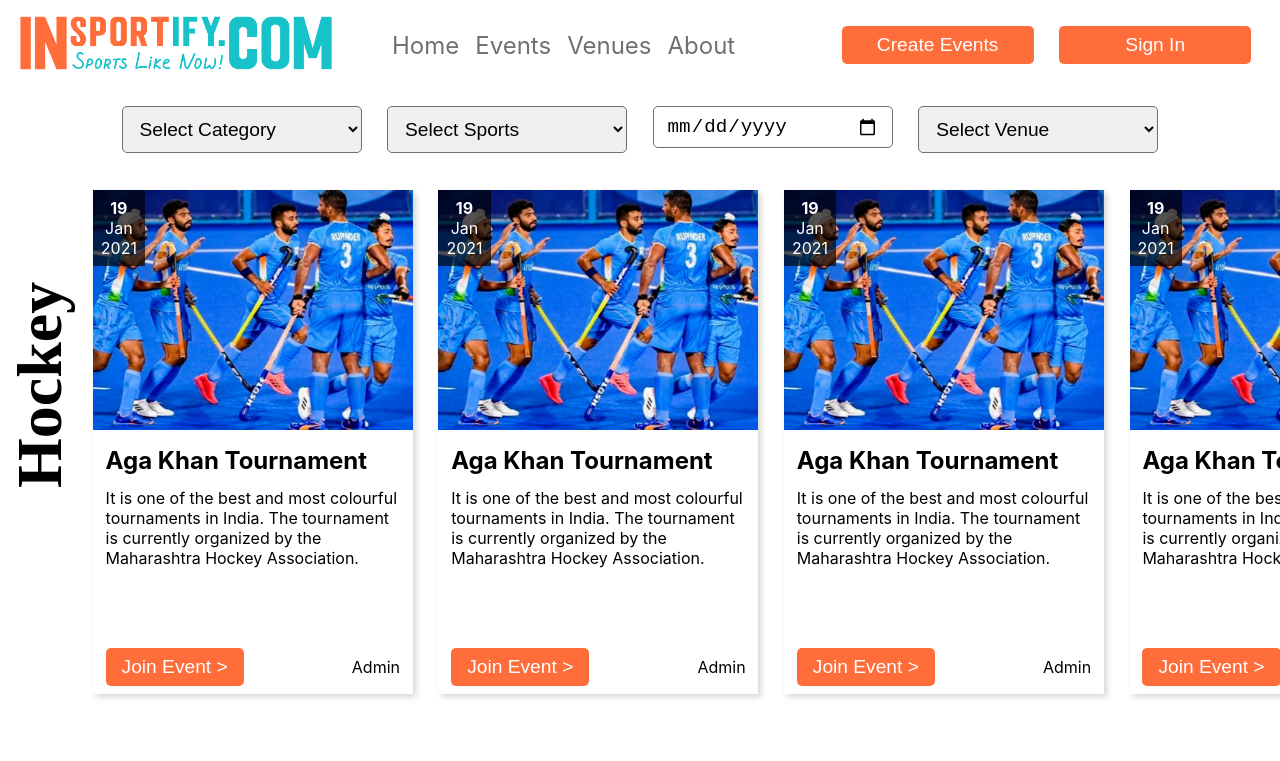
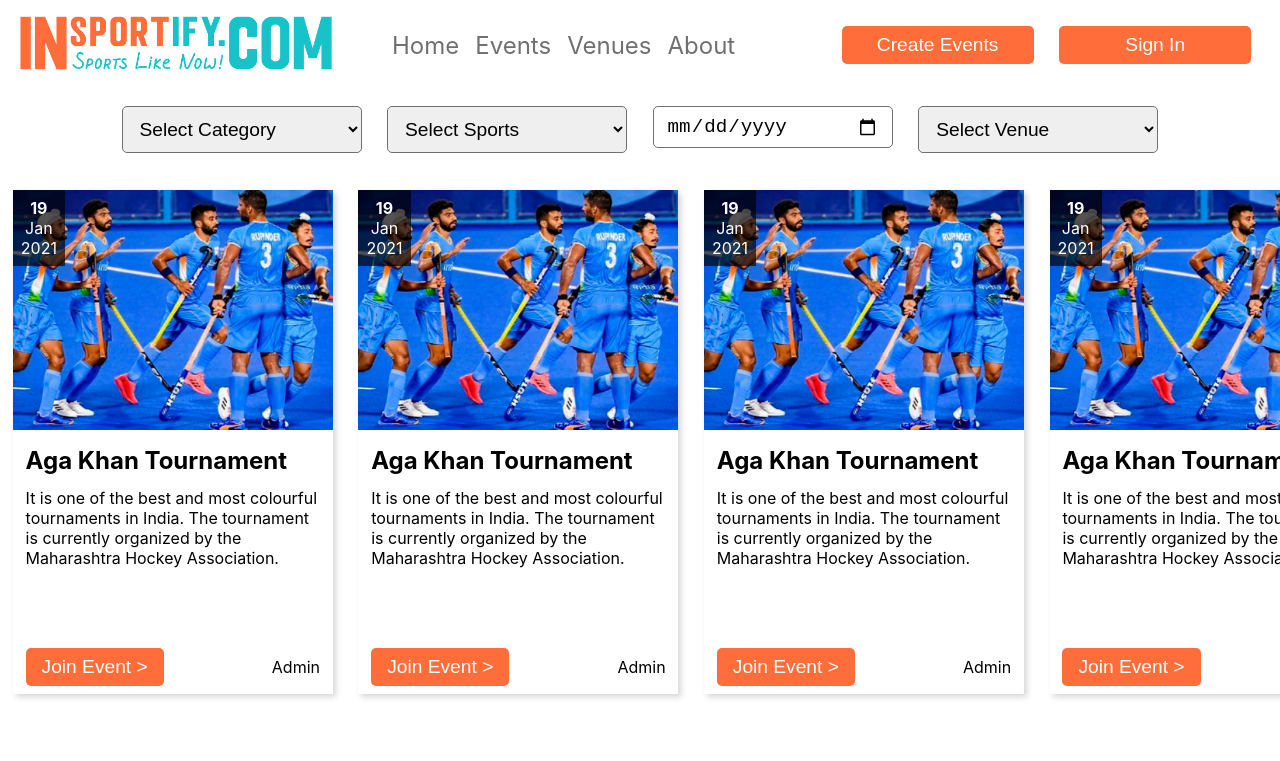
Before and after one commit to Shonif/insportify, a React (Create React App) app: page / in a window 1280 px wide. Shown: the top 761 px of the page. Built offline with nearby package versions, Linux system fonts and the light colour scheme.

Commit message:
Center Category headding

```diff
--- a/src/components/CategoryList/CategoryList.module.css
+++ b/src/components/CategoryList/CategoryList.module.css
@@ -1,19 +1,17 @@
 .category {
   display: flex;
-  justify-content: center;
+  align-items: center;
+  position: relative;
 }
 
 .category h1 {
-  margin: auto;
-  width: 5rem;
+  position: absolute;
+  top: 50%;
+  left: -3rem;
   display: block;
   font-family: "Segoe Script";
   font-size: 4rem;
-  transform: rotate(270deg);
-  -webkit-transform: rotate(270deg);
-  -moz-transform: rotate(270deg);
-  -ms-transform: rotate(270deg);
-  -o-transform: rotate(270deg);
+  transform: translateX(-50%) translateY(-50%) rotate(-90deg);
 }
 
 .eventList {
```
